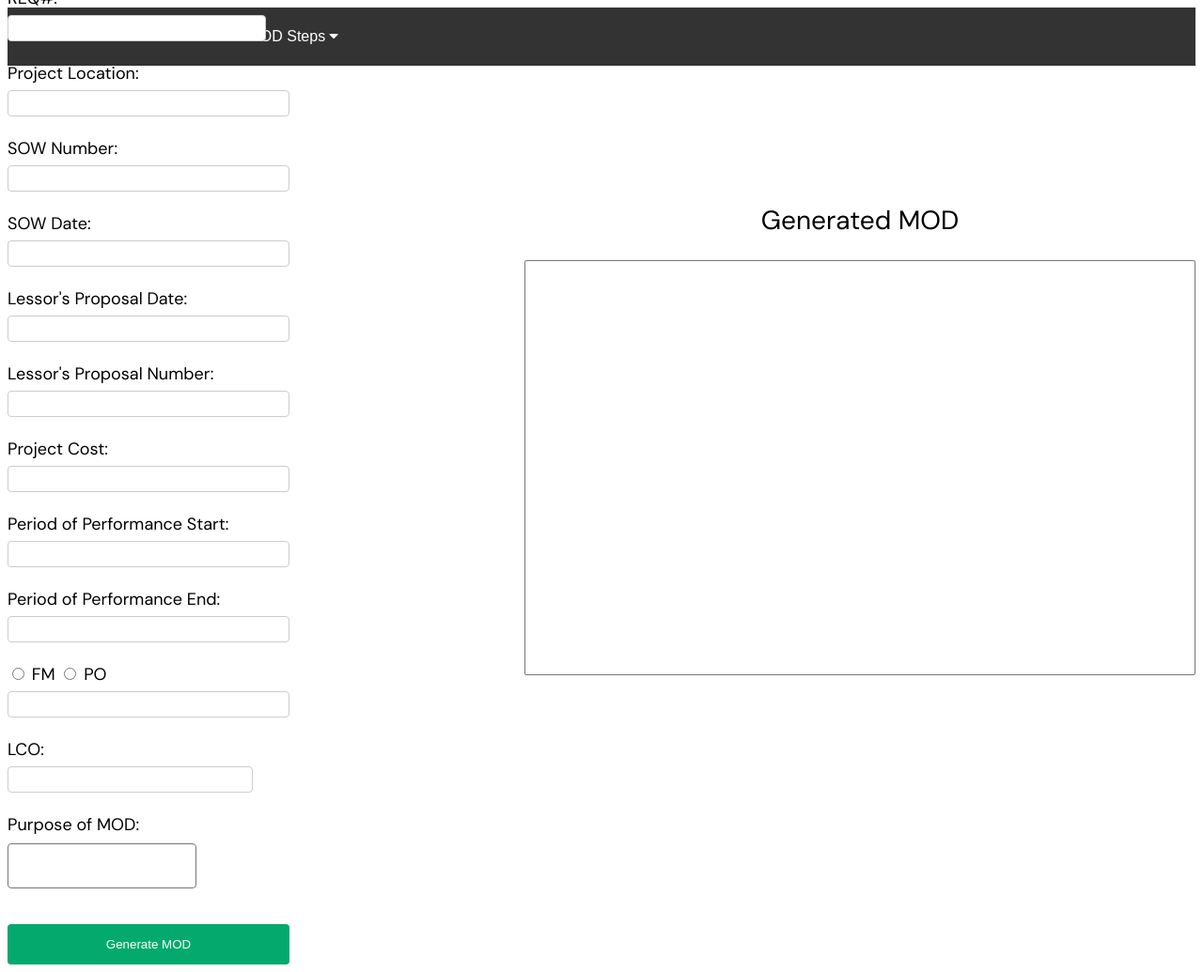
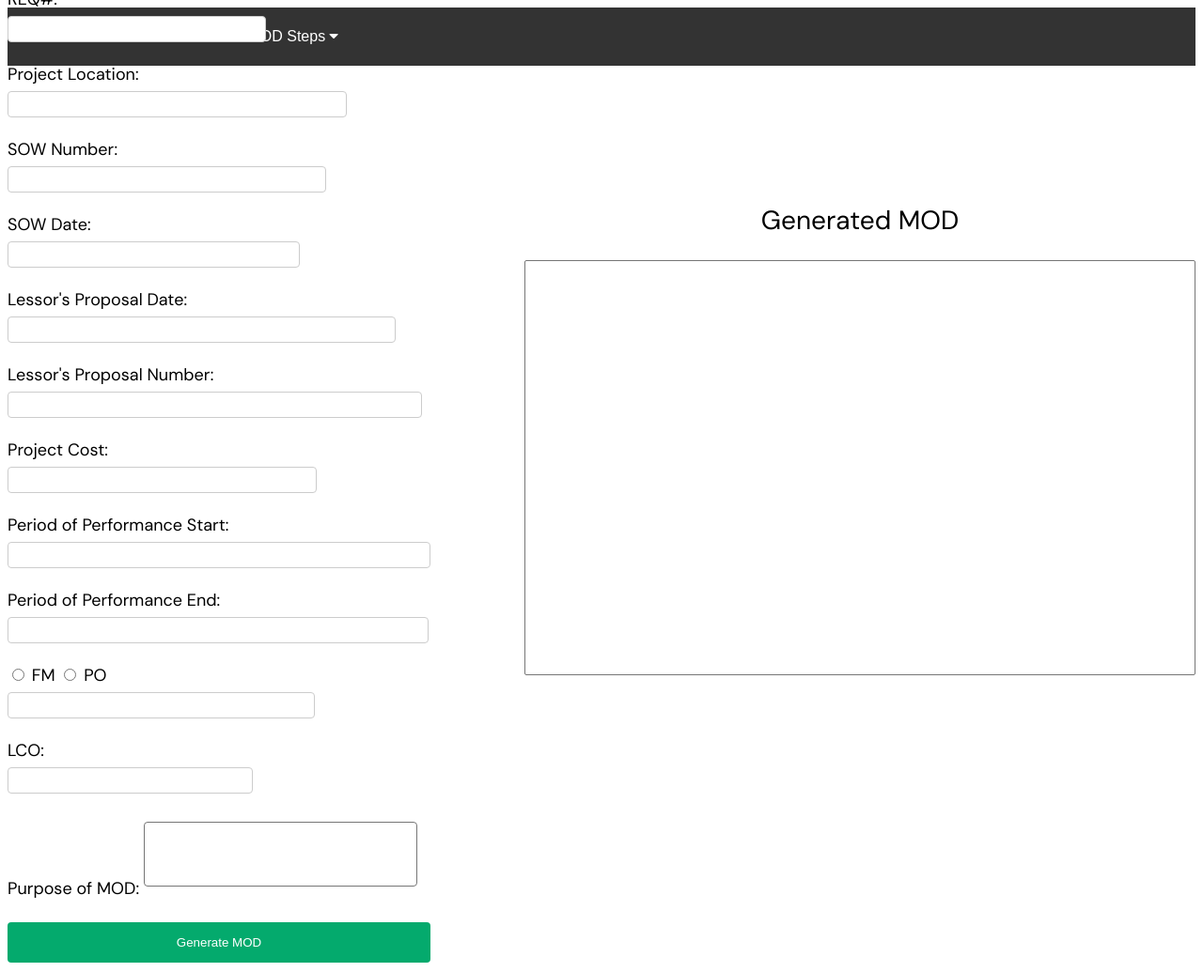
Before and after one commit to jhahmhahm/MOD-Generator, a plain HTML site: page ntp.html in a window 1280 px wide. Shown: the whole page at 94% size. Drawn offline with Linux system fonts and the light colour scheme; files whose address does not match are found by name.

Commit message:
ntp styles and adjust

```diff
--- a/ntp.html
+++ b/ntp.html
@@ -92,7 +92,7 @@
         </div>
         <div>
             <label for="reasonNTP">Purpose of MOD:</label>
-            <textarea name ="reasonNTP" id ="reasonNTP" target = "reason" class ="ntpMOD" cols ="20" rows = "2"></textarea>
+            <textarea name ="reasonNTP" id ="reasonNTP" target = "reason" class ="ntpMOD" cols ="30" rows = "3"></textarea>
         </div>
 
              <button id ="ntpbtn" onclick ="generateNtpMOD()">Generate MOD</button>
--- a/styles.css
+++ b/styles.css
@@ -98,11 +98,13 @@ input[type=submit]{
 
 .formcontainer{
   display: flex;
-  flex-wrap: wrap;
-  margin-right: 250px;
-  width: 30%;
-  gap: 16px;
-  justify-content: flex-start;
+flex-wrap: wrap;
+margin-right: 100px;
+width: 40%;
+gap: 16px;
+justify-content: flex-start;
+overflow: hidden;
+position: relative;
 }
 
 .rentform{
```
